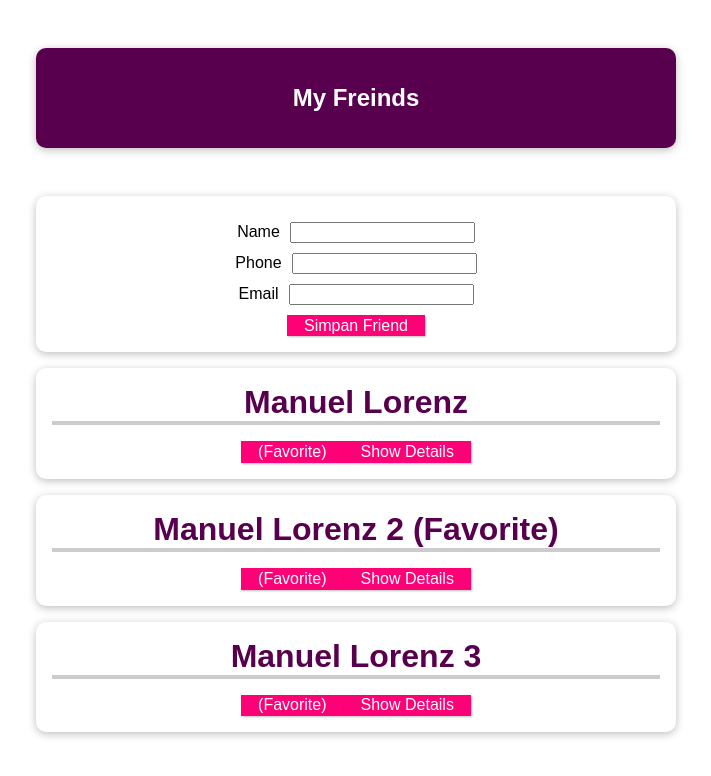
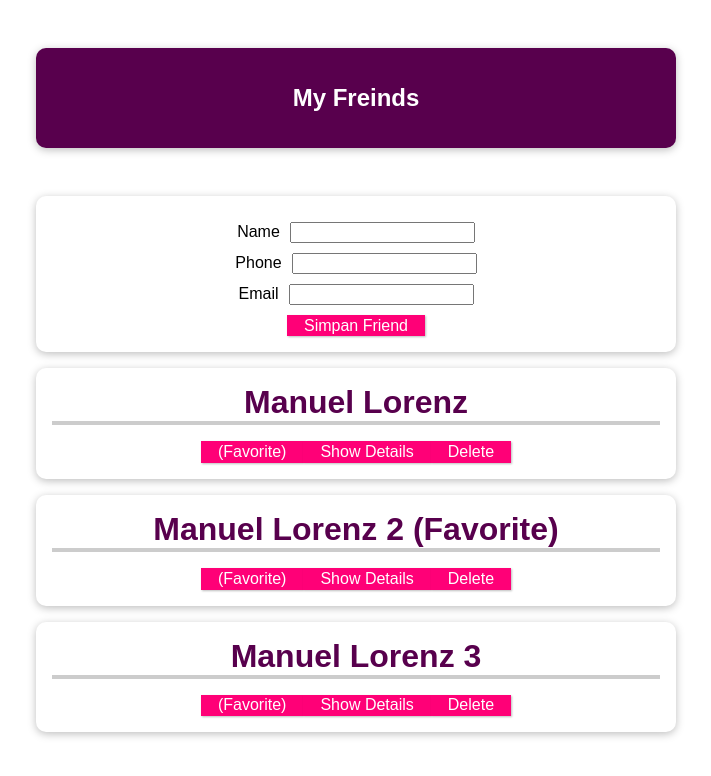
Before and after one commit to lemanfoetra/VUE-01-vue-first-app, a Vue app: page / in a window 1280 px wide. Shown: the top 776 px of the page, without its empty margins (284-995 px from the left). Built offline with nearby package versions, Linux system fonts and the light colour scheme.

Commit message:
Komunikasi komponen contoh kasus hapus data

```diff
--- a/src/App.vue
+++ b/src/App.vue
@@ -7,7 +7,7 @@
     <ul>
       <friend-contact v-for="friend in friends" :key="friend.id" :id="friend.id" :name="friend.name"
         :phone-number="friend.phone" :email-address="friend.email" :is-Favorite="friend.isFavorite"
-        @favorite-event="favoriteEvent">
+        @favorite-event="favoriteEvent" @delete-contact="deleteContact">
       </friend-contact>
     </ul>
   </section>
@@ -56,6 +56,11 @@ export default {
         isFavorite: false,
       }
       this.friends.push(newFriend)
+    },
+    deleteContact(id) {
+      let friend = this.friends.find((friend) => friend.id == id);
+      let index = this.friends.indexOf(friend);
+      this.friends.splice(index, 1)
     }
   }
 };
--- a/src/components/FriendContact.vue
+++ b/src/components/FriendContact.vue
@@ -4,6 +4,9 @@
     <button @click="toggleIsFavorite">(Favorite)</button>
     <button @click="toggleDetails">
       {{ detailAreVisible ? "Hide" : "Show" }} Details
+    </button>
+    <button @click="$emit('delete-contact', id)">
+      Delete
     </button>
     <ul v-if="detailAreVisible">
       <li><strong>Phone : </strong> {{ phoneNumber }}</li>
@@ -54,7 +57,7 @@ export default {
     },
     toggleIsFavorite() {
       this.$emit('favorite-event', this.id)
-    }
+    },
   },
 };
 </script>
```
